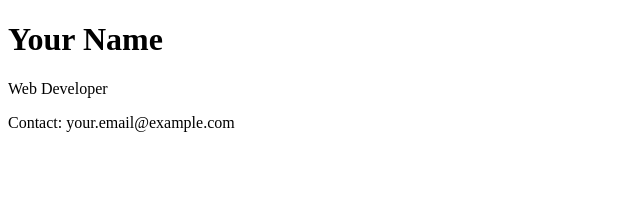
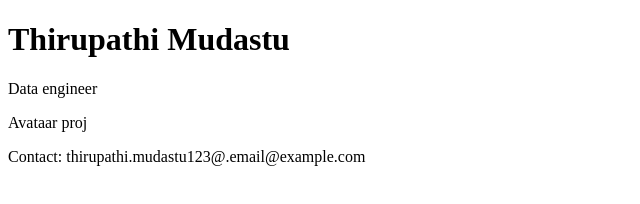
Before and after one commit to thirupathimudastu/thirupathi.github.io, a plain HTML site: page index.html in a window 1280 px wide. Shown: the whole page, without its empty margins (0-640 px from the left). Drawn offline with Linux system fonts and the light colour scheme.

Commit message:
Update index.html

```diff
--- a/index.html
+++ b/index.html
@@ -8,16 +8,16 @@
 </head>
 <body>
     <header>
-        <h1>Your Name</h1>
-        <p>Web Developer</p>
+        <h1>Thirupathi Mudastu</h1>
+        <p>Data engineer</p>
     </header>
 
     <section id="projects">
-        <!-- Your project details go here -->
+        Avataar proj
     </section>
 
     <footer>
-        <p>Contact: your.email@example.com</p>
+        <p>Contact: thirupathi.mudastu123@.email@example.com</p>
     </footer>
 </body>
 </html>
```
